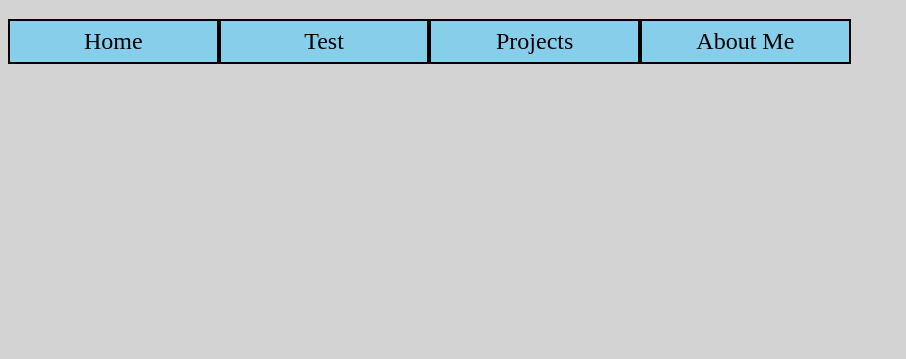
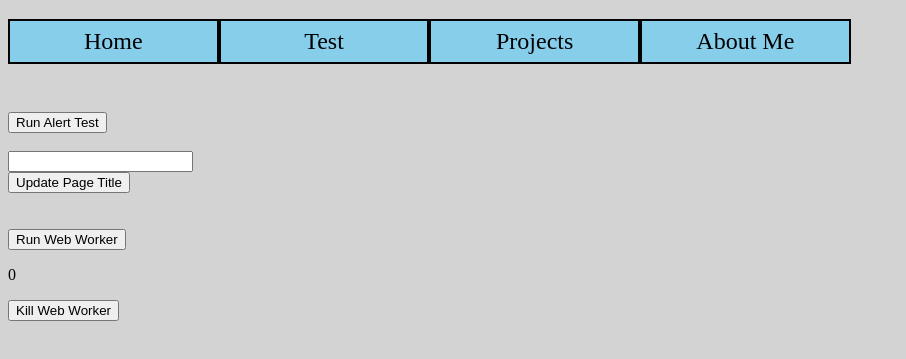
Before and after one commit to brettshelley/brettshelley.dev_old, a plain HTML site: page html/test.html in a window 1280 px wide. Shown: the part 69-428 px from the top of the page, without its empty margins (0-906 px from the left). Drawn offline with Linux system fonts and the light colour scheme.

Commit message:
add some javascript tests

```diff
--- a/html/test.html
+++ b/html/test.html
@@ -1,6 +1,7 @@
 <!DOCTYPE html>
 <html>
 	<head>
+		<script src="/js/test.js"></script>
 		<link rel="stylesheet" href="/css/test.css">
 		<link rel="stylesheet" href="/css/global.css">
 		<title>Testing Ground</title>
@@ -8,7 +9,7 @@
 	<body>
 		<div id="container">
 			<div id="header">
-				<h1>Testing page</h1>
+				<h1 id="title">Testing page</h1>
 			</div>
 
 			<div id="nav">
@@ -18,5 +19,15 @@
 				<a class="nav" href="/me">About Me</a>
 			</div>
 
+			<div id="body">
+				<button type="button" onclick="alertFun()">Run Alert Test</button><br><br>
+				<form name="titleForm">
+					<input name="text" type="text">
+					<button type="button" onclick="changeFun()">Update Page Title</button>
+				</form><br><br>
+				<button type="button" onclick="webWorker()">Run Web Worker</button>
+				<p id="worker_data" >0</p>
+				<button type="button" onclick="killWorker()">Kill Web Worker</button>
+			</div>
 		</div>
 </html>
--- /dev/null
+++ b/js/test.js
@@ -0,0 +1,31 @@
+function alertFun() {
+	window.alert("Hello");
+}
+
+function changeFun() {
+	var input = document.forms["titleForm"]["text"].value;
+	if (input != "") {
+		document.getElementById("title").innerHTML = input;
+		document.forms["titleForm"]["text"].value = "";
+	}
+}
+
+var w;
+
+function webWorker() {
+	if (typeof(Worker) == "undefined") {
+		window.alert("Your browser does not support web workers")
+	} else {
+		if (typeof(w) == "undefined") {
+			w = new Worker("/js/testWorker.js");
+		}
+		w.onmessage = function(event) {
+			document.getElementById("worker_data").innerHTML = event.data;
+		};
+	}
+}
+
+function killWorker() {
+	w.terminate();
+	w = undefined;
+}
```
Also changed, not shown: js/testWorker.js (added, +9 -0 lines).
